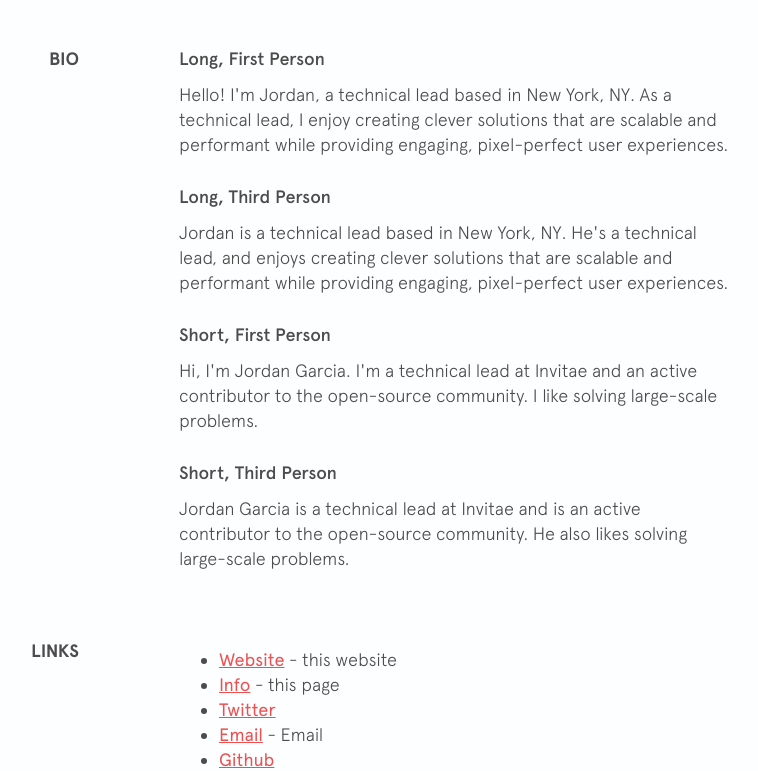
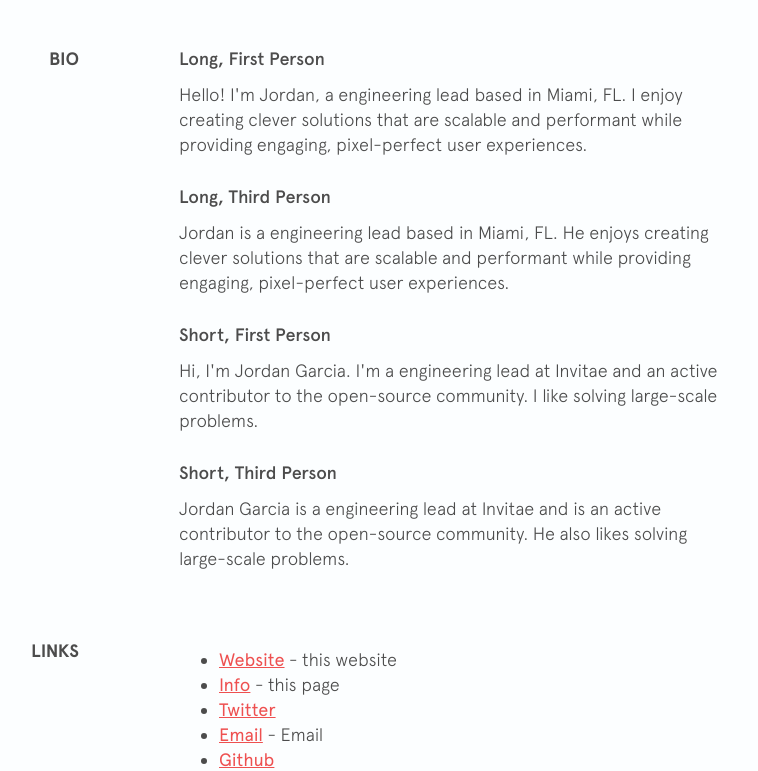
Before and after one commit to whoisjordangarcia/personal-website-gatsby-netlify, a Gatsby site: page /info in a window 1280 px wide. Shown: the part 607-1378 px from the top of the page, without its empty margins (411-1169 px from the left). Built offline with nearby package versions, Linux system fonts and the light colour scheme; Gatsby itself is replaced by a stand-in of ours.

Commit message:
update role at invitae

```diff
--- a/content/hero.mdx
+++ b/content/hero.mdx
@@ -2,4 +2,4 @@
 title: 'Hello!'
 ---
 
-I'm Jordan Garcia, a technical lead at [@invitae](https://invitae.com). An aussie "aw-se"; currently residing in new york.
+I'm Jordan Garcia, a technical lead at [@invitae](https://invitae.com). An aussie "aw-se"; currently residing in miami.
--- a/gatsby-config.js
+++ b/gatsby-config.js
@@ -5,7 +5,7 @@ module.exports = {
   pathPrefix: '/jordangarcia.me',
   siteMetadata: {
     title: `Who is Jordan Garcia?`,
-    description: `Senior Software Engineer at @invitae. Currently residing in New York, New York.`,
+    description: `Senior Software Engineer at @invitae. Currently residing in Miami, Florida.`,
     author: `@whoisjordangarcia`,
   },
   plugins: [
--- a/src/components/IntroSection/IntroSection.tsx
+++ b/src/components/IntroSection/IntroSection.tsx
@@ -18,11 +18,11 @@ const IntroSection: React.FC = () => (
         Hello! <Wave />
       </h1>
       <h2 className={styles.introText}>
-        I&apos;m <span>Jordan Garcia</span>, a technical lead at{' '}
+        I&apos;m <span>Jordan Garcia</span>, a engineering lead at{' '}
         <a href="https://invitae.com" target="_blank" rel="noopener noreferrer">
           @invitae
         </a>
-        . An aussie &quot;aw-see&quot; (\ä-s\) currently residing in new york.{' '}
+        . An aussie &quot;aw-see&quot; (\ä-s\) currently residing in miami.{' '}
         <TechnologistIcon />
       </h2>
     </div>
--- a/src/pages/info.tsx
+++ b/src/pages/info.tsx
@@ -40,28 +40,26 @@ const IndexPage = (): React.ReactNode => {
       <InfoSection title="Bio">
         <h3>Long, First Person</h3>
         <p>
-          Hello! I&apos;m Jordan, a technical lead based in New York, NY. As a
-          technical lead, I enjoy creating clever solutions that are scalable
-          and performant while providing engaging, pixel-perfect user
-          experiences.
+          Hello! I&apos;m Jordan, a engineering lead based in Miami, FL. I enjoy
+          creating clever solutions that are scalable and performant while
+          providing engaging, pixel-perfect user experiences.
         </p>
         <h3>Long, Third Person</h3>
         <p>
-          Jordan is a technical lead based in New York, NY. He&apos;s a
-          technical lead, and enjoys creating clever solutions that are scalable
-          and performant while providing engaging, pixel-perfect user
-          experiences.
+          Jordan is a engineering lead based in Miami, FL. He enjoys creating
+          clever solutions that are scalable and performant while providing
+          engaging, pixel-perfect user experiences.
         </p>
 
         <h3>Short, First Person</h3>
         <p>
-          Hi, I&apos;m Jordan Garcia. I&apos;m a technical lead at Invitae and
+          Hi, I&apos;m Jordan Garcia. I&apos;m a engineering lead at Invitae and
           an active contributor to the open-source community. I like solving
           large-scale problems.
         </p>
         <h3>Short, Third Person</h3>
         <p>
-          Jordan Garcia is a technical lead at Invitae and is an active
+          Jordan Garcia is a engineering lead at Invitae and is an active
           contributor to the open-source community. He also likes solving
           large-scale problems.
         </p>
```
Also changed, not shown: src/pages/index.tsx (+5 -4 lines).
